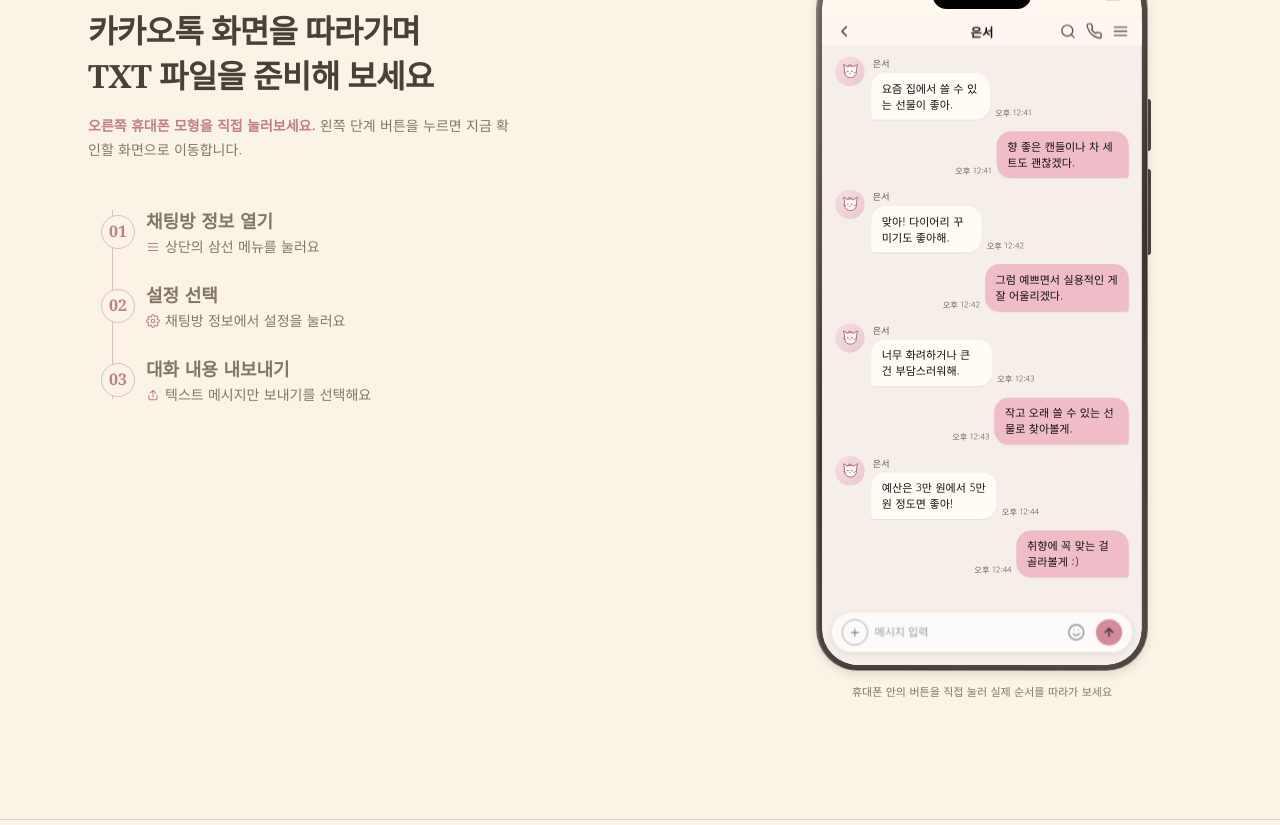
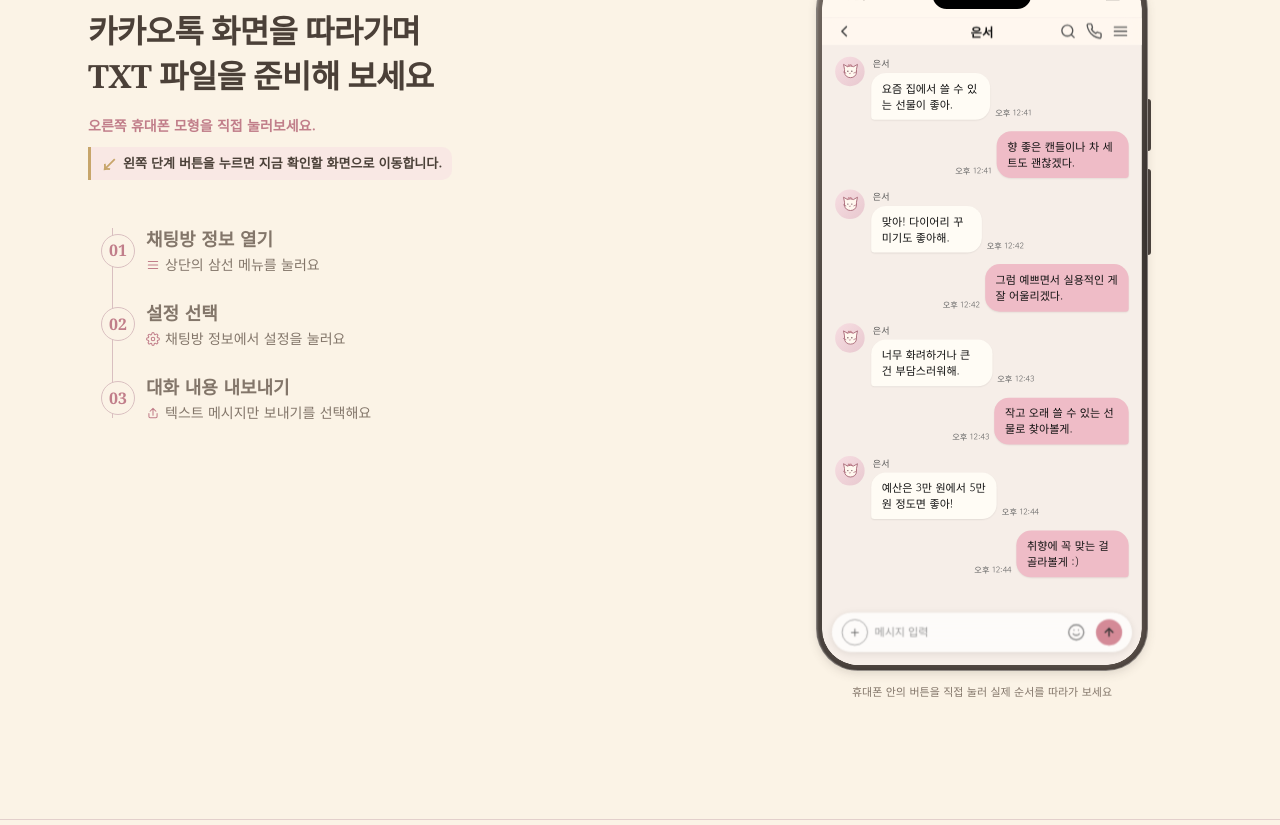
Before and after one commit to MossesTree/PresentToU, a website: page guide/index.html in a window 1280 px wide. Shown: the part 1249-2074 px from the top of the page. Drawn offline with Linux system fonts and the light colour scheme; a web font is replaced by a local one.

Commit message:
feat: 단계 버튼 안내 문구 강조

```diff
--- a/guide/index.html
+++ b/guide/index.html
@@ -124,6 +124,8 @@
     .kakao-walkthrough h3 { margin-top:12px; color:var(--foreground); font-size:32px; line-height:1.4; letter-spacing:-.02em; }
     .kakao-walkthrough-lead { max-width:430px; margin-top:14px; color:var(--muted); font-size:14px; line-height:1.75; }
     .kakao-walkthrough-lead strong { color:var(--primary); font-weight:700; }
+    .kakao-step-hint { display:inline-flex; align-items:center; gap:6px; margin-top:10px; padding:7px 10px; border-left:3px solid var(--gold); border-radius:0 10px 10px 0; color:var(--foreground); background:rgba(247,222,226,.52); font-size:13px; font-weight:700; line-height:1.45; }
+    .kakao-step-hint::before { color:var(--gold); content:"↙"; font-size:16px; line-height:1; }
     /* 순서를 연결된 스텝퍼로 보여줘 각 행의 클릭 흐름을 자연스럽게 인지시킨다 */
     .kakao-steps { position:relative; display:grid; gap:3px; width:min(100%,560px); margin-top:28px; padding:4px 0; list-style:none; }
     .kakao-steps::before { position:absolute; top:20px; bottom:20px; left:24px; width:1px; background:var(--border); content:""; }
@@ -184,7 +186,7 @@
           <div class="kakao-walkthrough-copy">
             <span class="kakao-walkthrough-kicker">직접 눌러보는 안내</span>
             <h3>카카오톡 화면을 따라가며<br>TXT 파일을 준비해 보세요</h3>
-            <p class="kakao-walkthrough-lead"><strong>오른쪽 휴대폰 모형을 직접 눌러보세요.</strong> 왼쪽 단계 버튼을 누르면 지금 확인할 화면으로 이동합니다.</p>
+            <p class="kakao-walkthrough-lead"><strong>오른쪽 휴대폰 모형을 직접 눌러보세요.</strong><span class="kakao-step-hint">왼쪽 단계 버튼을 누르면 지금 확인할 화면으로 이동합니다.</span></p>
             <ol class="kakao-steps" aria-label="카카오톡 대화 내보내기 단계">
               <li><button class="kakao-step is-selected" type="button" data-screen="chat"><span class="kakao-step-number">01</span><span><strong>채팅방 열기</strong><small><svg viewBox="0 0 24 24" aria-hidden="true"><path d="M5 6.5A3.5 3.5 0 0 1 8.5 3h7A3.5 3.5 0 0 1 19 6.5v5a3.5 3.5 0 0 1-3.5 3.5h-5L6 18v-3.8a3.5 3.5 0 0 1-1-2.7z"/></svg>분석할 대화방을 선택해요</small></span></button></li>
               <li><button class="kakao-step" type="button" data-screen="info"><span class="kakao-step-number">02</span><span><strong>채팅방 정보 열기</strong><small><svg viewBox="0 0 24 24" aria-hidden="true"><path d="M4 6h16M4 12h16M4 18h16"/></svg>상단의 삼선 메뉴를 눌러요</small></span></button></li>
```
